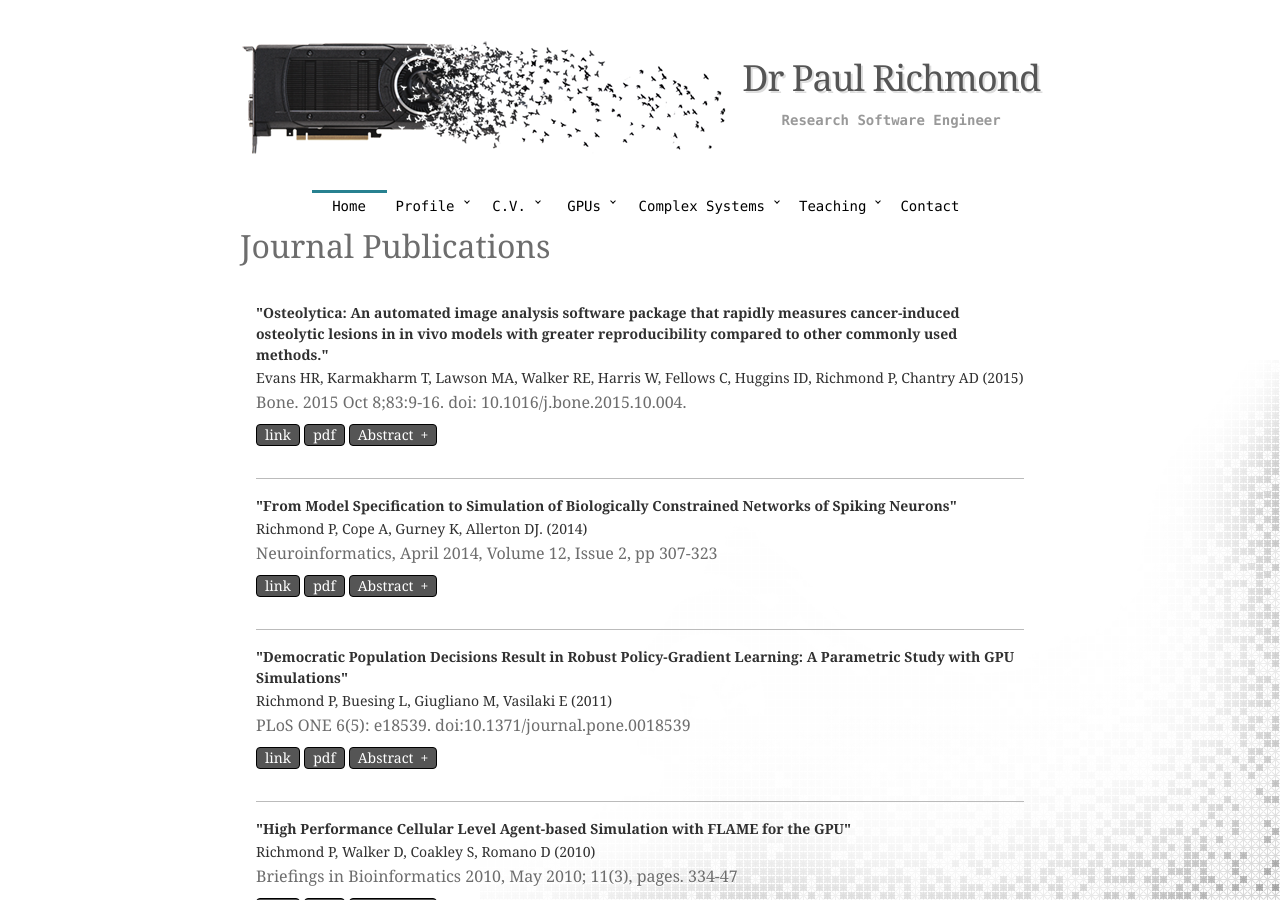
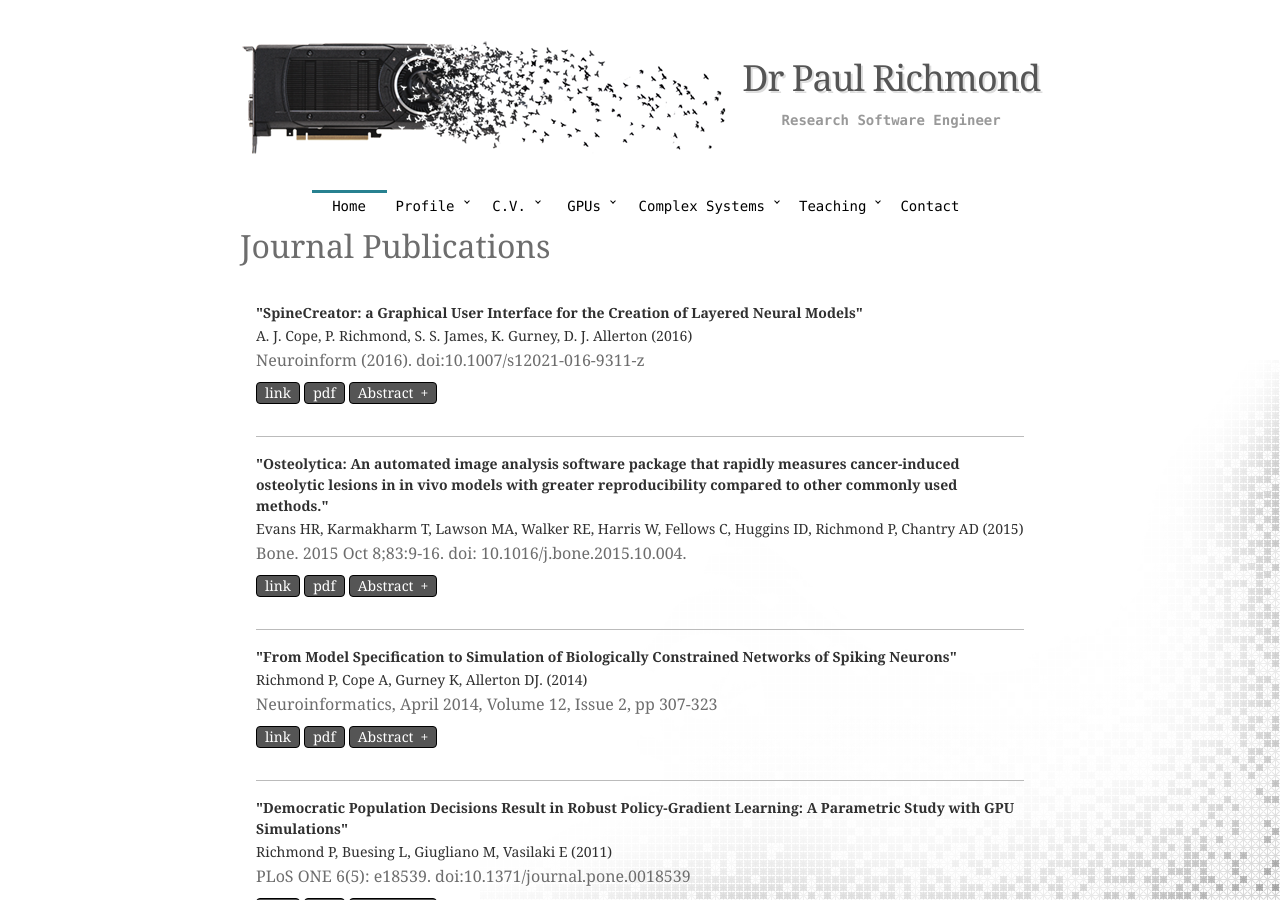
Before and after one commit to mondus/mondus.github.io, a Jekyll site: the page built from cv/publications/index.md, in a window 1280 px wide and 900 px high. Built offline with Jekyll 4.4.1, drawn with Linux system fonts in a browser that asks for light colours; nearby versions of some CDN libraries; some web fonts are replaced.

Commit message:
Update journals.yml

```diff
--- a/_data/journals.yml
+++ b/_data/journals.yml
@@ -1,3 +1,11 @@
+- title: "SpineCreator: a Graphical User Interface for the Creation of Layered Neural Models"
+  author-list: "A. J. Cope, P. Richmond, S. S. James, K. Gurney, D. J. Allerton"
+  year: "2016"
+  publication: "Neuroinform (2016). doi:10.1007/s12021-016-9311-z"
+  abstract: "There is a growing requirement in computational neuroscience for tools that permit collaborative model building, model sharing, combining existing models into a larger system (multi-scale model integration), and are able to simulate models using a variety of simulation engines and hardware platforms. Layered XML model specification formats solve many of these problems, however they are difficult to write and visualise without tools. Here we describe a new graphical software tool, SpineCreator, which facilitates the creation and visualisation of layered models of point spiking neurons or rate coded neurons without requiring the need for programming. We demonstrate the tool through the reproduction and visualisation of published models and show simulation results using code generation interfaced directly into SpineCreator. As a unique application for the graphical creation of neural networks, SpineCreator represents an important step forward for neuronal modelling."
+  url: "http://www.springer.com/-/3/AVc6PiFTeTu33jDFj2V1"
+  pdf: "http://link.springer.com/content/pdf/10.1007%2Fs12021-016-9311-z.pdf"
+
 - title: "Osteolytica: An automated image analysis software package that rapidly measures cancer-induced osteolytic lesions in in vivo models with greater reproducibility compared to other commonly used methods."
   author-list: "Evans HR, Karmakharm T, Lawson MA, Walker RE, Harris W, Fellows C, Huggins ID, Richmond P, Chantry AD"
   year: "2015"
```
